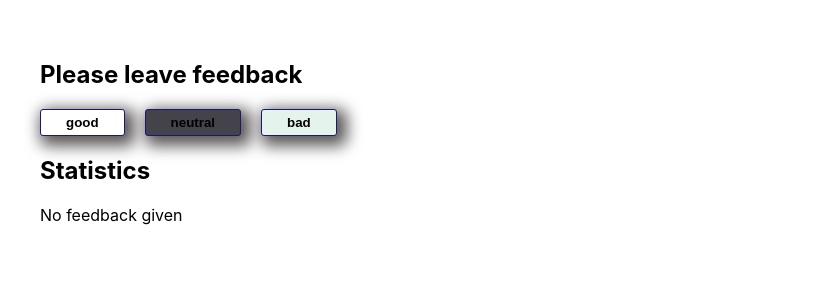
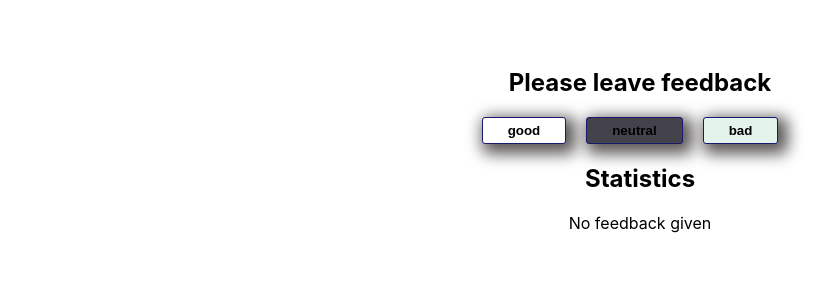
Before and after one commit to Malogon-Anastasia/goit-react-hw-02-feedback, a React (Create React App) app: page / in a window 1280 px wide. Shown: the top 300 px of the page, without its empty margins (0-831 px from the left). Built offline with nearby package versions, Linux system fonts and the light colour scheme.

Commit message:
update styles

```diff
--- a/src/Components/FeedbackOptions/FeedbackOptions.styled.jsx
+++ b/src/Components/FeedbackOptions/FeedbackOptions.styled.jsx
@@ -1,6 +1,7 @@
 import styled from '@emotion/styled';
 
 export const OptionsButton = styled.button`
+margin: auto;
 padding: 5px 25px;
     margin-right: 20px;
     background-color: white;
--- a/src/Components/Statistics/Statistics.styled.jsx
+++ b/src/Components/Statistics/Statistics.styled.jsx
@@ -1,6 +1,7 @@
 import styled from '@emotion/styled';
 
 export const StatisticsList = styled.ul`
+margin: auto;
 list-style: none;
 font-weight: bold;
 padding-left: 10px;
--- a/src/index.css
+++ b/src/index.css
@@ -1,5 +1,5 @@
 body {
-  margin: 0;
+  text-align: center;
   font-family: -apple-system, BlinkMacSystemFont, "Segoe UI", "Roboto", "Oxygen",
     "Ubuntu", "Cantarell", "Fira Sans", "Droid Sans", "Helvetica Neue",
     sans-serif;
```
